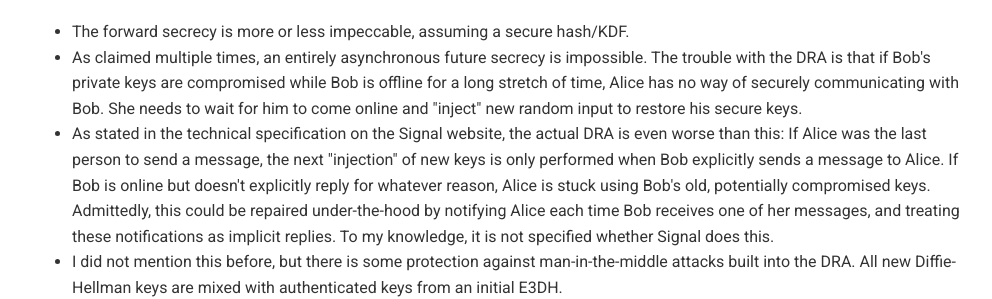
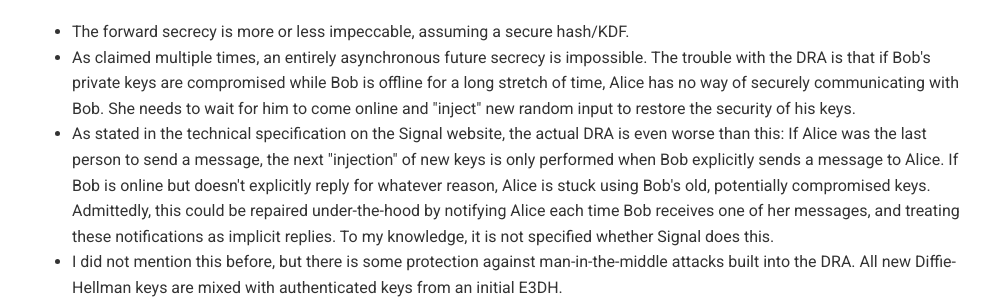
Before and after one commit to chatscrypt/chatscrypt.github.io, a Jekyll site: the page built from _posts/2020-01-16-the-signal-protocol-part-iii-the-double-ratchet-algorithm.html, in a window 1280 px wide. Shown: the part 785-1084 px from the top of the page, without its empty margins (143-1135 px from the left). Built offline with Jekyll 4.4.1, drawn with Linux system fonts in a browser that asks for light colours; comment, search, counter and statistics services are not loaded.

Commit message:
Update 2020-01-16-the-signal-protocol-part-iii-the-double-ratchet-algorithm.html

```diff
--- a/_posts/2020-01-16-the-signal-protocol-part-iii-the-double-ratchet-algorithm.html
+++ b/_posts/2020-01-16-the-signal-protocol-part-iii-the-double-ratchet-algorithm.html
@@ -22,7 +22,7 @@ Recall from the end of the discussion in Part II that there isn't an entirely sa
 <ul>
 <li> The forward secrecy is more or less impeccable, assuming a secure hash/KDF.
 
-<li> As claimed multiple times, an entirely asynchronous future secrecy is impossible. The trouble with the DRA is that if Bob's private keys are compromised while Bob is offline for a long stretch of time, Alice has no way of securely communicating with Bob. She needs to wait for him to come online and "inject" new random input to restore his secure keys.
+<li> As claimed multiple times, an entirely asynchronous future secrecy is impossible. The trouble with the DRA is that if Bob's private keys are compromised while Bob is offline for a long stretch of time, Alice has no way of securely communicating with Bob. She needs to wait for him to come online and "inject" new random input to restore the security of his keys.
 
 <li>As stated in the technical specification on the Signal website, the actual DRA is even worse than this: If Alice was the last person to send a message, the next "injection" of new keys is only performed when Bob explicitly sends a message to Alice. If Bob is online but doesn't explicitly reply for whatever reason, Alice is stuck using Bob's old, potentially compromised keys. Admittedly, this could be repaired under-the-hood by notifying Alice each time Bob receives one of her messages, and treating these notifications as implicit replies. To my knowledge, it is not specified whether Signal does this.
 
```
